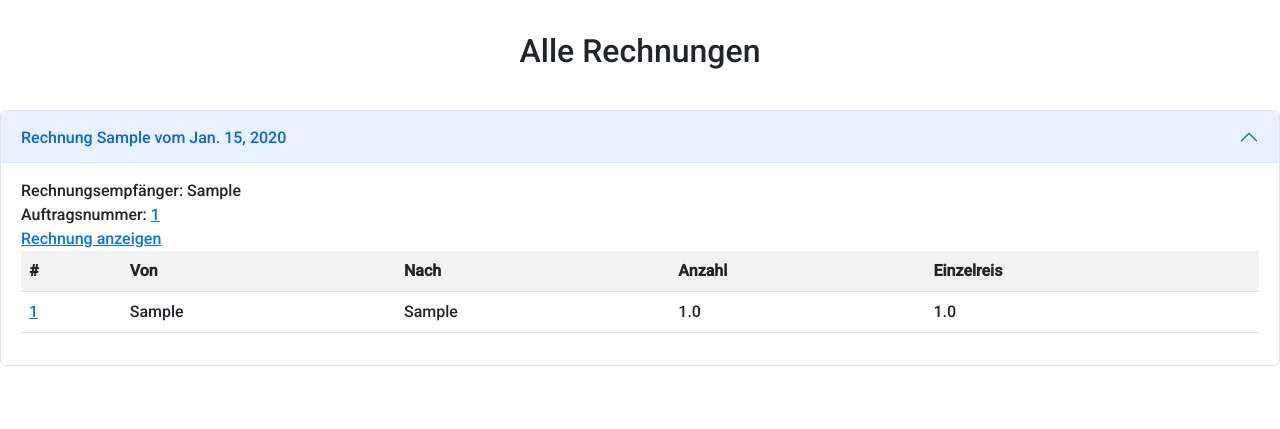
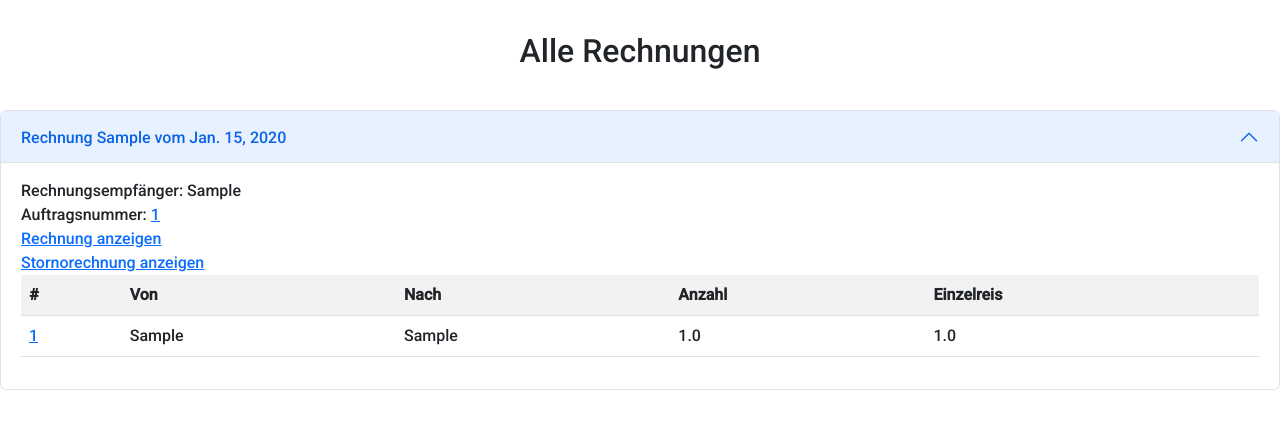
Before and after one commit to jnm31415/APExpressProd, a Django app: page /UA21RA in a window 1280 px wide, after a click that opens the changed part. Shown: the part 56-485 px from the top of the page. Run offline with Django 4.2, Linux system fonts and the light colour scheme; a user stored in the database is signed in; tables that the repository leaves empty hold one stand-in row (values such as "Sample post").

Commit message:
Update UA21RA.html

```diff
--- a/Auftraege/templates/Auftraege/UA21RA.html
+++ b/Auftraege/templates/Auftraege/UA21RA.html
@@ -33,7 +33,8 @@
                 <div class="accordion-body">
                     Rechnungsempfänger: {{i.empfänger}}<br>
                     Auftragsnummer: <a href="{% url 'ua10naedit' i.auftragsnummer %}">{{i.auftragsnummer}}</a><br>
-                    <a href="{% url 'invoice' i.auftragsnummer %}">Rechnung anzeigen</a>
+                    <a href="{% url 'invoice' i.auftragsnummer %}">Rechnung anzeigen</a><br>
+                    <a href="{% url 'storno' i.auftragsnummer %}">Stornorechnung anzeigen</a><br>
                     <div>
                         <table class="table table-striped">
                             <tr>
```
